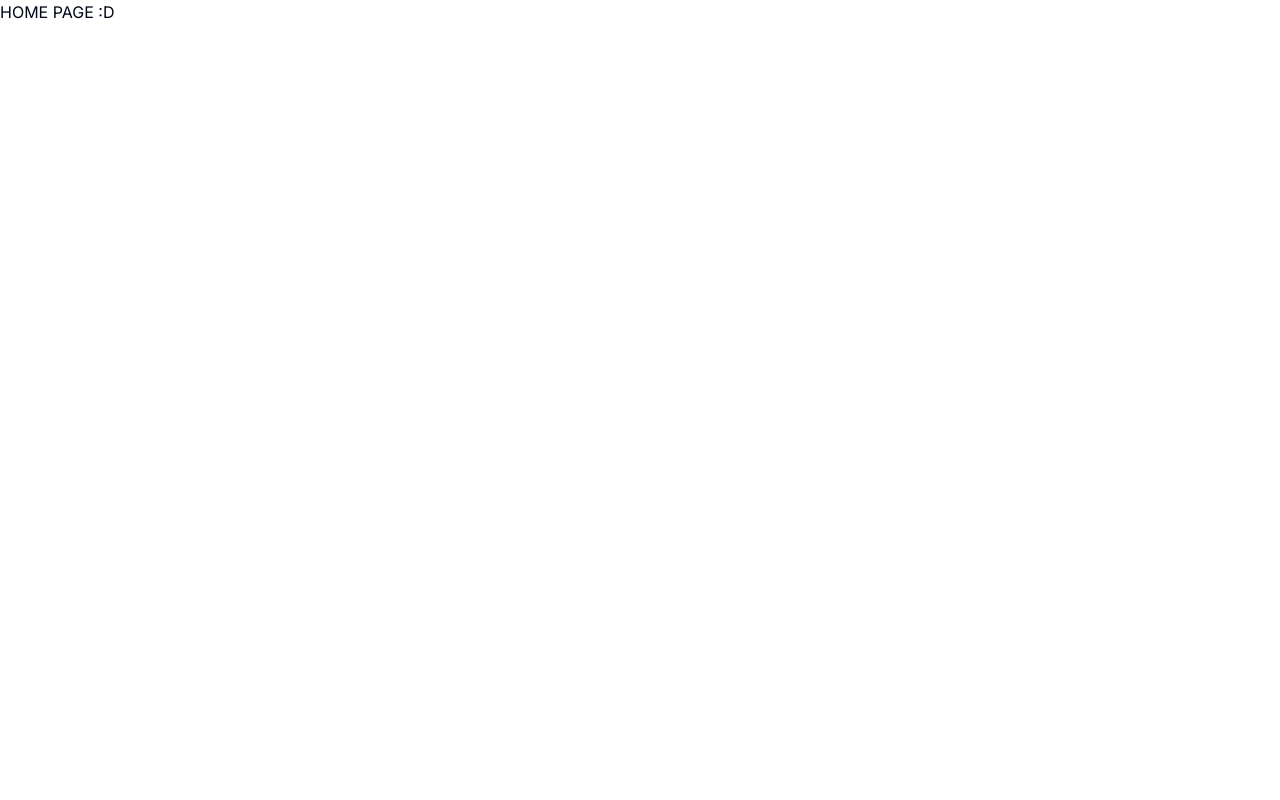
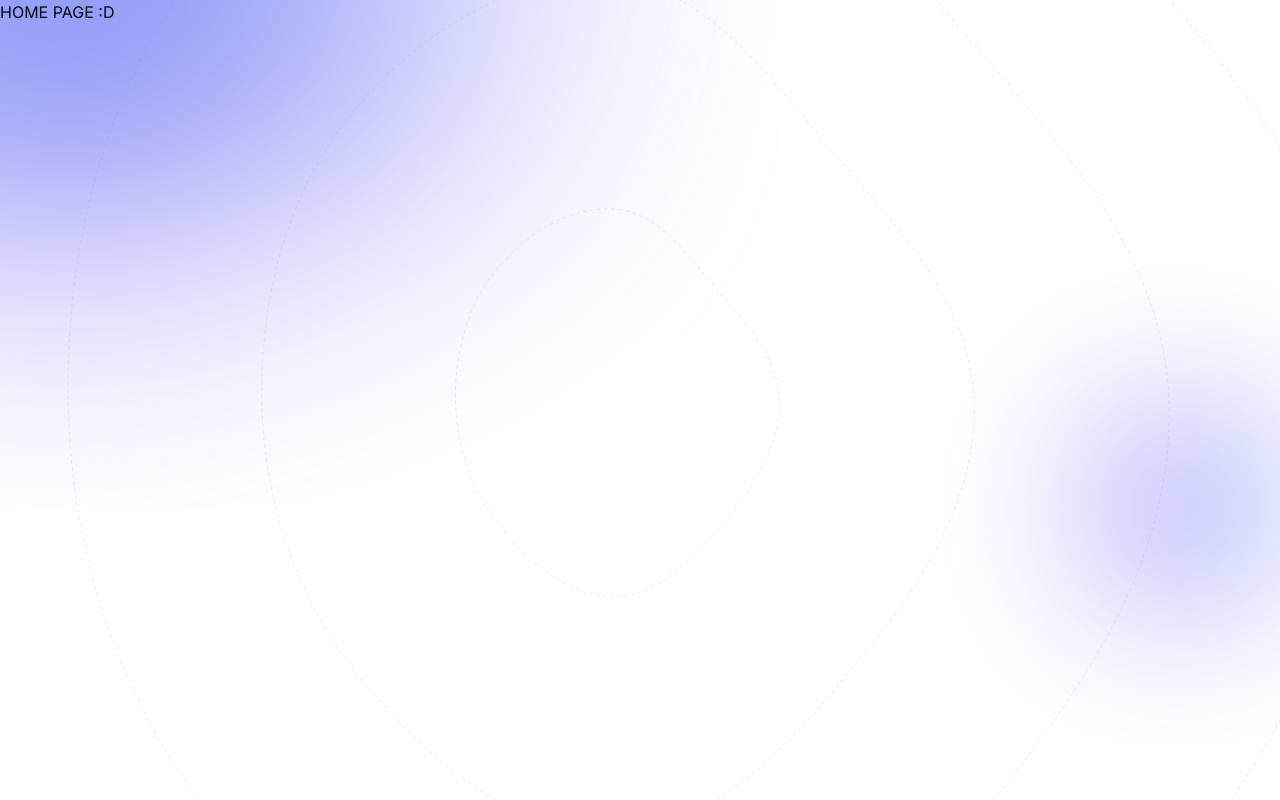
Before and after one commit to MhL5/Meta-Blog, a Next.js app: page / in a window 1280 px wide. Built offline with nearby package versions, Linux system fonts and the light colour scheme.

Commit message:
add SvgBackground

```diff
--- a/src/app/layout.tsx
+++ b/src/app/layout.tsx
@@ -3,6 +3,7 @@ import { Inter as FontSans } from "next/font/google";
 import "@/styles/globals.css";
 import { cn } from "@/lib/utils";
 import { Toaster } from "@/components/ui/toaster";
+import SvgBackground from "@/components/SvgBackground";
 
 type layoutProps = Readonly<{
   children: React.ReactNode;
@@ -24,7 +25,7 @@ export default function RootLayout({ children }: layoutProps) {
           fontSans.variable
         )}
       >
-        {children}
+        <SvgBackground>{children}</SvgBackground>
         <Toaster />
       </body>
     </html>
--- /dev/null
+++ b/src/components/SvgBackground.tsx
@@ -0,0 +1,20 @@
+import { ComponentPropsWithoutRef, PropsWithChildren } from "react";
+
+type SvgBackgroundProps = PropsWithChildren<{ className?: string }> &
+  ComponentPropsWithoutRef<"div">;
+
+export default function SvgBackground({
+  children,
+  className,
+  ...props
+}: SvgBackgroundProps) {
+  return (
+    <main className="min-h-dvh">
+      <div
+        className={`${className} bg-cover bg-center bg-no-repeat [background-image:url("../assets/heroBackground.svg")] w-full absolute h-dvh -z-50`}
+        {...props}
+      ></div>
+      {children}
+    </main>
+  );
+}
```
Also changed, not shown: src/assets/heroBackground.svg (added).
